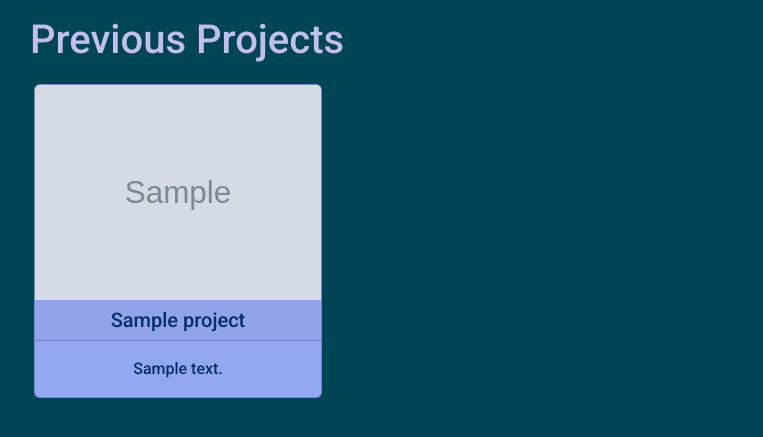
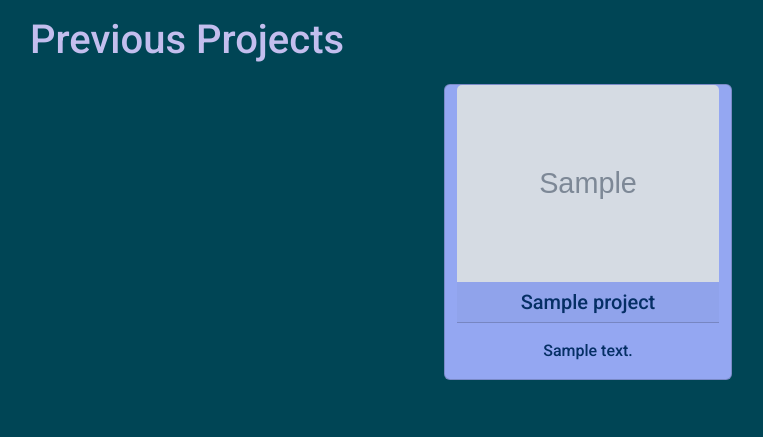
Before and after one commit to PapaZ810/Portfolio, a Django app: page /projects/ in a window 1280 px wide. Shown: the part 56-493 px from the top of the page, without its empty margins (52-815 px from the left). Run offline with Django 5.2, Linux system fonts and the light colour scheme; tables that the repository leaves empty hold one stand-in row (values such as "Sample post"); grey boxes marked "Sample" are stand-in pictures.

Commit message:
dynamic img and layout changes

```diff
--- a/Portfolio/settings.py
+++ b/Portfolio/settings.py
@@ -118,7 +118,11 @@ USE_TZ = True
 # Static files (CSS, JavaScript, Images)
 # https://docs.djangoproject.com/en/5.1/howto/static-files/
 
+import mimetypes
+mimetypes.add_type("text/css", ".css", True)
+
 STATIC_URL = 'static/'
+STATIC_ROOT = BASE_DIR / 'staticfiles'
 MEDIA_URL = '/images/'
 MEDIA_ROOT = BASE_DIR / 'page/static/images/'
 
--- a/page/templates/page/home.html
+++ b/page/templates/page/home.html
@@ -35,7 +35,7 @@
                 <p class="h5">{{ home.bio_text }}</p>
             </div>
         </div>
-        <div class="row d-flex row-cols-4 pt-5">
+        <div class="row d-flex row-cols-auto-4 pt-5">
             {% for logo in skills %}
                 <div class="col skill">
                     <img src="{% static logo.logo.url %}" alt="{{ logo.name }}" class="rounded-1 m-3">
--- a/page/templates/page/navbar.html
+++ b/page/templates/page/navbar.html
@@ -1,4 +1,4 @@
-<nav class="navbar navbar-expand-lg bg-grayblue">
+<nav class="navbar navbar-expand bg-grayblue">
     <div class="container-fluid">
         <div class="collapse navbar-collapse">
             <div class="navbar-nav text-dark-blue">
--- a/page/templates/page/projects.html
+++ b/page/templates/page/projects.html
@@ -4,9 +4,9 @@
 {% block body %}
     <div class="container">
         <h1 class="text-thistle my-3">Previous Projects</h1>
-        <div class="d-inline-flex w-auto h-auto align-items-center justify-content-center">
+        <div class="row d-flex row-cols-auto-4 h-auto align-items-center justify-content-center">
             {% for project in projects %}
-                    <div class="card text-center text-thistle m-1 bg-grayblue" style="width: 18rem;">
+                    <div class="card col text-center text-thistle m-1 bg-grayblue" style="max-width: 18rem; min-width: 18rem">
                         <a href="{{ project.id }}" class="text-dark-blue" style="text-decoration: none;">
                             <img src="{% static project.image.url %}" class="card-img-top" alt="{{ project.title }}">
                             <h5 class="card-header">{{ project.title }}</h5>
```
